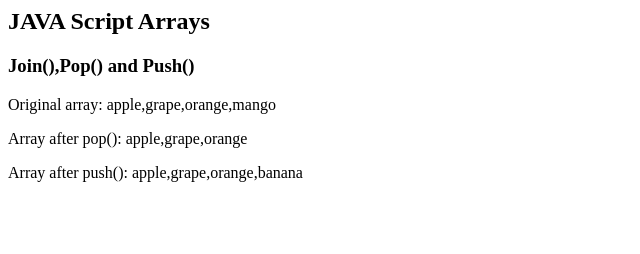
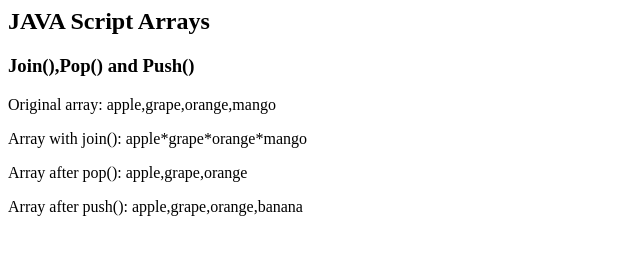
Before and after one commit to Daniella-13-gif/Lesson-23-Activity-2, a plain HTML site: page index.html in a window 1280 px wide. Shown: the whole page, without its empty margins (0-640 px from the left). Drawn offline with Linux system fonts and the light colour scheme.

Commit message:
Add files via upload

```diff
--- a/index.html
+++ b/index.html
@@ -21,7 +21,7 @@
                 "Original array: " +fruits;
 
                 //Display the array joined with " * "
-                document.getAnimations("result2")
+                document.getElementById("result2")
                 .innerHTML="Array with join(): " +fruits.join("*")
 
                 //Remove the last element using pop()
```
